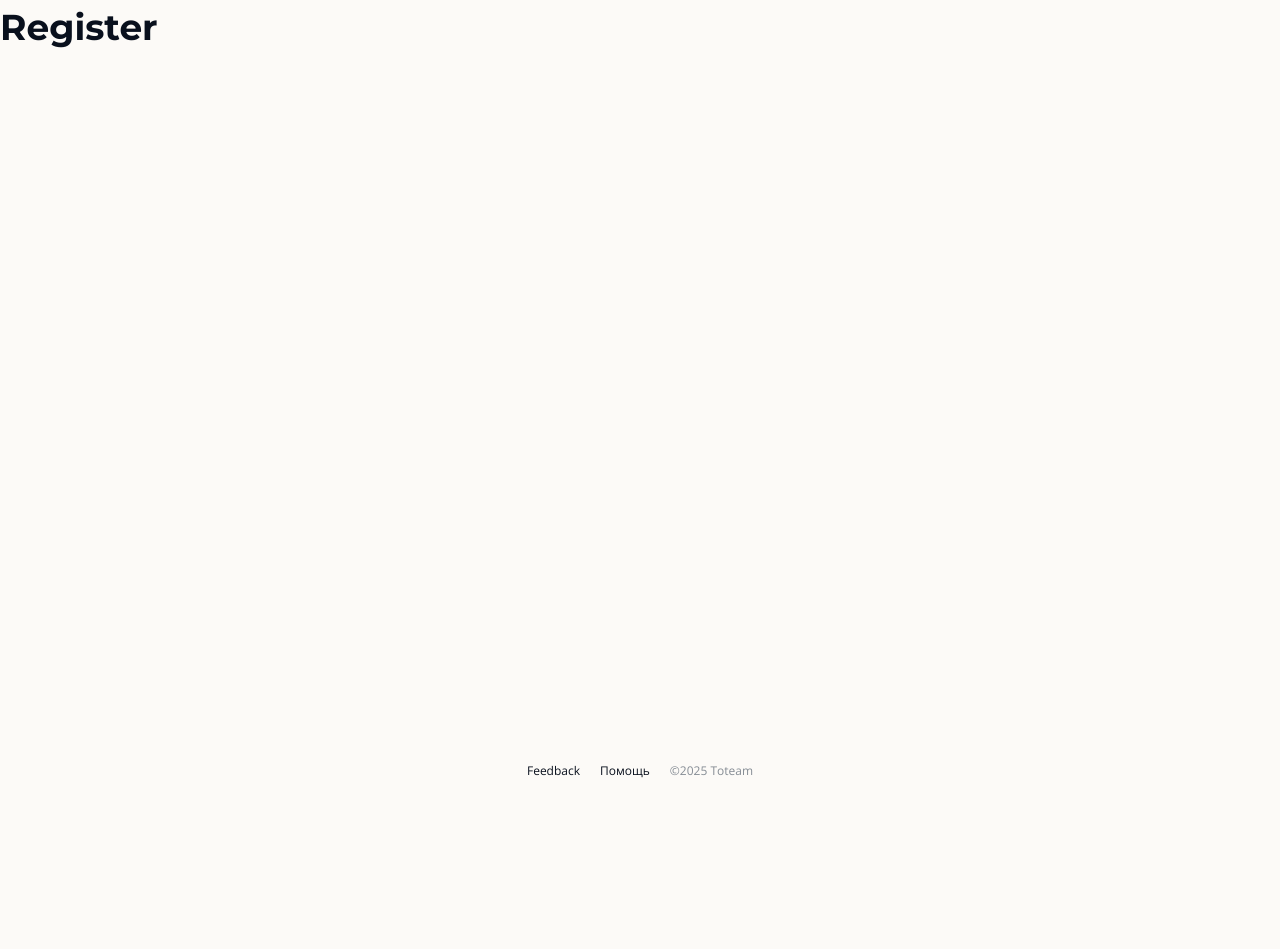
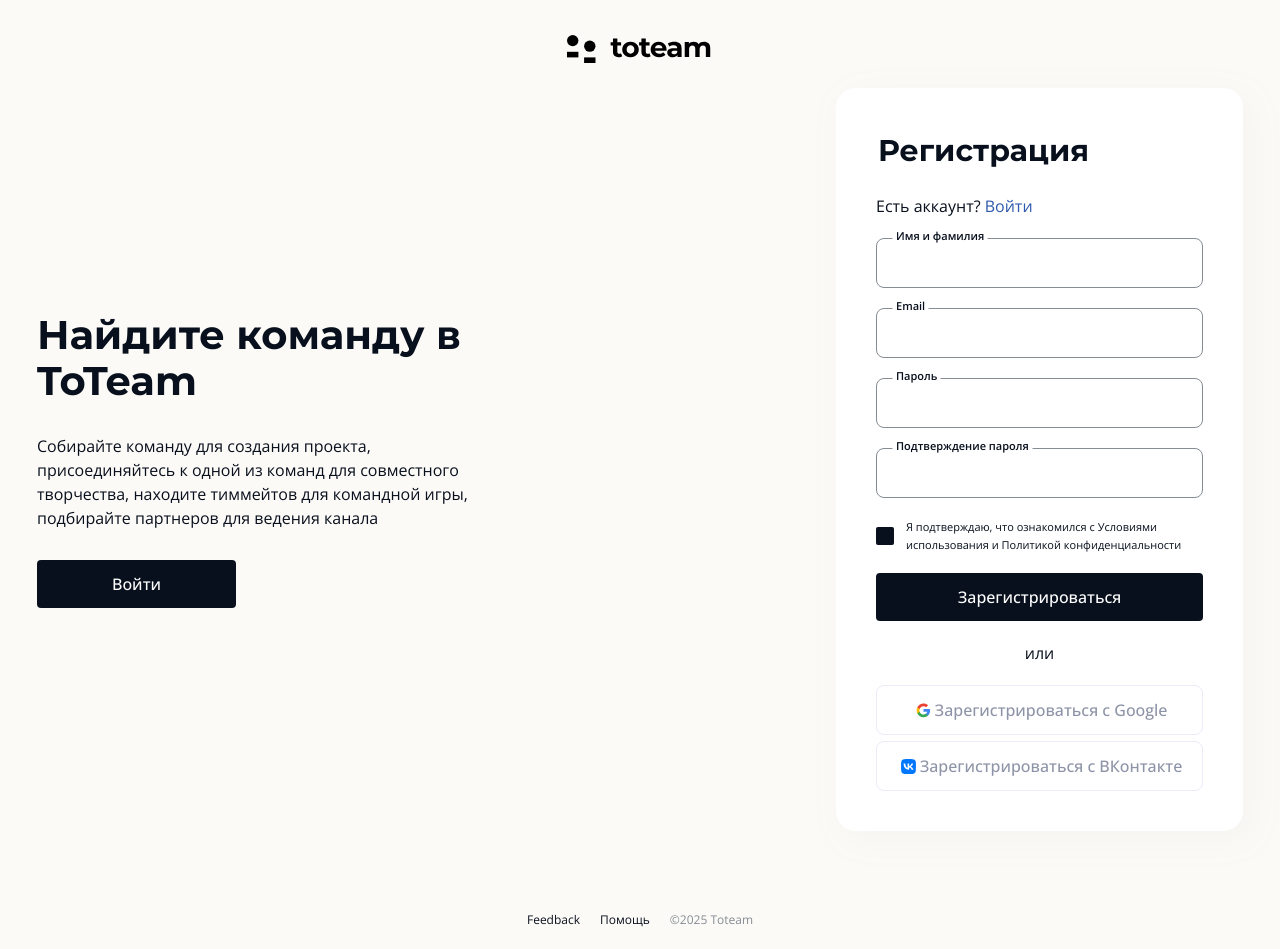
Before and after one commit to nsukonny/toteam-app, a Next.js app: page /register in a window 1280 px wide. Before the commit the page ends 800 px from the top, so only its background shows below. Built offline with nearby package versions, Linux system fonts and the light colour scheme.

Commit message:
feat: created register page

```diff
--- a/src/app/(public)/login/page.tsx
+++ b/src/app/(public)/login/page.tsx
@@ -1,7 +1,7 @@
 // next
 import type { Metadata } from 'next';
 // components
-import LoginClient from "@/app/components/pages/LoginClient/LoginClient";
+import LoginClient from "@/app/components/pages/auth/LoginClient/LoginClient";
 
 export const metadata: Metadata = {
 	title: "ToTeam | Вход",
--- a/src/app/(public)/register/page.tsx
+++ b/src/app/(public)/register/page.tsx
@@ -1,7 +1,7 @@
 // next
 import type { Metadata } from 'next';
 // components
-import RegisterClient from "@/app/components/pages/RegisterClient/RegisterClient";
+import RegisterClient from "@/app/components/pages/auth/RegisterClient/RegisterClient";
 
 export const metadata: Metadata = {
 	title: "ToTeam | Регистрация",
--- a/src/app/components/pages/RegisterClient/RegisterClient.module.scss
+++ /dev/null
@@ -1,7 +0,0 @@
-@use '../../../../scss/vars/vars.scss' as v;
-
-.sections {
-  width: 100%;
-  display: flex;
-  flex-direction: column;
-}
--- a/src/app/components/pages/RegisterClient/RegisterClient.tsx
+++ /dev/null
@@ -1,14 +0,0 @@
-'use client';
-
-// styles
-import styles from './RegisterClient.module.scss'
-
-const RegisterClient = () => {
-	return (
-		<div className={styles.sections}>
-			<h1>Register</h1>
-		</div>
-	)
-}
-
-export default RegisterClient;
--- a/src/app/components/pages/LoginClient/LoginClient.module.scss
+++ b/src/app/components/pages/auth/Auth.module.scss
@@ -1,10 +1,10 @@
-@use '../../../../scss/vars/vars.scss' as v;
+@use '../../../../scss/vars/vars' as v;
 @use '../../../../scss/mixins/typography/button' as b;
 @use '../../../../scss/mixins/typography/paragraph' as p;
 @use '../../../../scss/mixins/form/inputs' as i;
 @use '../../../../scss/placeholders/button' as *;
 
-.login {
+.login, .register {
   padding: 20px 0 38px;
 
   @media(min-width: v.$xl) {
@@ -16,6 +16,7 @@
     display: flex;
     flex-direction: column;
     align-items: center;
+    justify-content: flex-start;
 
     .logo {
       margin-bottom: 37px;
@@ -66,6 +67,7 @@
 
     a {
       @extend %naked-button;
+      min-width: 199px;
       background-color: v.$black;
       color: v.$white;
       padding: 12px 16px;
@@ -141,7 +143,7 @@
           }
         }
 
-        label {
+        .inputLabel {
           margin-bottom: 15px;
           @include i.labelInput();
 
@@ -152,6 +154,58 @@
           @media(min-width: v.$ms) {
             margin-bottom: 20px;
           }
+        }
+
+        .checkboxLabel {
+          display: flex;
+          align-items: center;
+          gap: 12px;
+          position: relative;
+          cursor: pointer;
+
+          .box {
+            display: block;
+            width: 18px;
+            height: 18px;
+            aspect-ratio: 1;
+            border-radius: v.$br2;
+            background-color: v.$black;
+            position: relative;
+
+            &:before {
+              content: '';
+              position: absolute;
+              left: 50%;
+              top: 50%;
+              transform: translate(-50%, -50%);
+              display: block;
+              width: 12px;
+              height: 9px;
+              background-image: url("/images/check.svg");
+              background-position: center;
+              background-repeat: no-repeat;
+              background-size: 100%;
+              opacity: 0;
+              transition: opacity ease v.$tr;
+            }
+          }
+
+          input {
+            width: 0;
+            height: 0;
+            position: absolute;
+            visibility: hidden;
+            opacity: 0;
+          }
+
+          span {
+            color: v.$black;
+            @include p.paragraph('xs', 'regular')
+          }
+        }
+
+        input:checked + .box::before {
+          opacity: 1;
         }
       }
 
@@ -180,7 +234,7 @@
       .authButton {
         @extend %naked-button;
         width: 100%;
-        padding: 12px 28px;
+        padding: 12px;
         background-color: v.$white;
         border: 1px solid #EBEBF9;
         border-radius: v.$br8;
@@ -212,3 +266,18 @@
     }
   }
 }
+
+.register {
+  .logo {
+    margin-bottom: 37px;
+
+    @media(min-width: v.$xl) {
+      margin-bottom: 17px;
+    }
+
+    img {
+      width: auto;
+      height: 30px;
+    }
+  }
+}
--- a/src/app/components/pages/LoginClient/LoginClient.tsx
+++ b/src/app/components/pages/auth/LoginClient/LoginClient.tsx
@@ -9,7 +9,7 @@ import useIsMobile from "@/app/hooks/useIsMobile";
 import SectionContainer from "@/app/components/common/SectionContainer/SectionContainer";
 import Button from "@/app/components/buttons/Button/Button";
 // styles
-import styles from './LoginClient.module.scss'
+import styles from '../Auth.module.scss'
 
 const LoginClient = () => {
 	const isMobile = useIsMobile(992)
@@ -39,11 +39,11 @@ const LoginClient = () => {
 										Вход
 									</legend>
 									<p>Нет аккаунта? <Link href="/register">Зарегистрироваться</Link></p>
-									<label htmlFor="text">
+									<label className={styles.inputLabel} htmlFor="text">
 										<span>Email или имя пользователя</span>
 										<input type="text" id="text"/>
 									</label>
-									<label htmlFor="pass">
+									<label className={styles.inputLabel} htmlFor="pass">
 										<span>Пароль</span>
 										<input type="password" id="pass"/>
 									</label>
--- /dev/null
+++ b/src/app/components/pages/auth/RegisterClient/RegisterClient.tsx
@@ -0,0 +1,89 @@
+'use client';
+
+// next
+import Link from 'next/link';
+import Image from 'next/image';
+// hooks
+import useIsMobile from "@/app/hooks/useIsMobile";
+// components
+import SectionContainer from "@/app/components/common/SectionContainer/SectionContainer";
+import Button from "@/app/components/buttons/Button/Button";
+// styles
+import styles from '../Auth.module.scss'
+
+const RegisterClient = () => {
+	const isMobile = useIsMobile(992)
+	return (
+		<section className={styles.register}>
+			<SectionContainer>
+				<div className={styles.registerWrapper}>
+					<div className={styles.logo}>
+						<Image src="/images/logo.svg" width={145} height={30} alt="Логотип ТуТим"/>
+					</div>
+					<div className={styles.registerInner}>
+						{!isMobile && (
+							<div className={styles.registerInfo}>
+								<h1>Найдите команду в ToTeam</h1>
+								<p>
+									Собирайте команду для создания проекта,
+									присоединяйтесь к одной из команд для совместного творчества, находите тиммейтов для командной игры,
+									подбирайте партнеров для ведения канала
+								</p>
+								<Link className={styles.register} href="/login">Войти</Link>
+							</div>
+						)}
+						<div className={styles.registerForm}>
+							<form>
+								<fieldset>
+									<legend>
+										Регистрация
+									</legend>
+									<p>Есть аккаунт? <Link href="/login">Войти</Link></p>
+									<label className={styles.inputLabel} htmlFor="text">
+										<span>Имя и фамилия</span>
+										<input type="text" id="text"/>
+									</label>
+									<label className={styles.inputLabel} htmlFor="email">
+										<span>Email</span>
+										<input type="email" id="email"/>
+									</label>
+									<label className={styles.inputLabel} htmlFor="pass">
+										<span>Пароль</span>
+										<input type="password" id="pass"/>
+									</label>
+									<label className={styles.inputLabel} htmlFor="confirm">
+										<span>Подтверждение пароля</span>
+										<input type="password" id="confirm"/>
+									</label>
+									<label className={styles.checkboxLabel} htmlFor="check">
+										<input type="checkbox" id="check"/>
+										<span className={styles.box}></span>
+										<span>Я подтверждаю, что ознакомился с Условиями использования и Политикой конфиденциальности</span>
+									</label>
+								</fieldset>
+								<Button type="button" text="Зарегистрироваться" color="black" size="medium" fullWidth/>
+								<div className={styles.separator}><span>или</span></div>
+								<div className={styles.authButtons}>
+									<button className={styles.authButton} type="button">
+										<div className={styles.authButtonIco}>
+											<Image src="/images/google.svg" width={15} height={15} alt="Цветной Гугл логотип"/>
+										</div>
+										<span>Зарегистрироваться с Google</span>
+									</button>
+									<button className={styles.authButton} type="button">
+										<div className={styles.authButtonIco}>
+											<Image src="/images/vk.svg" width={15} height={15} alt="Цветной логотип ВКонтакте"/>
+										</div>
+										<span>Зарегистрироваться с ВКонтакте</span>
+									</button>
+								</div>
+							</form>
+						</div>
+					</div>
+				</div>
+			</SectionContainer>
+		</section>
+	)
+}
+
+export default RegisterClient;
--- a/src/scss/vars/_other.scss
+++ b/src/scss/vars/_other.scss
@@ -1,5 +1,6 @@
 $tr: 0.2s;
 $op: 0.7;
+$br2: 2px;
 $br4: 4px;
 $br8: 8px;
 $br20: 20px;
```
Also changed, not shown: public/images/check.svg (added).
